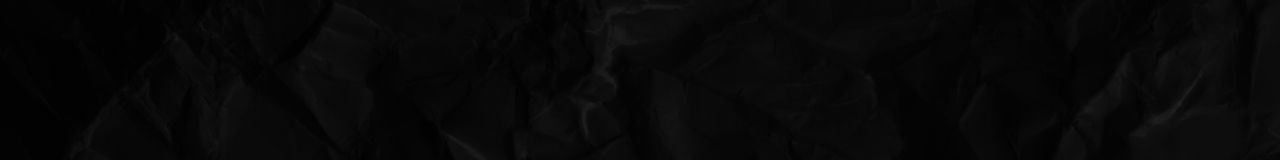
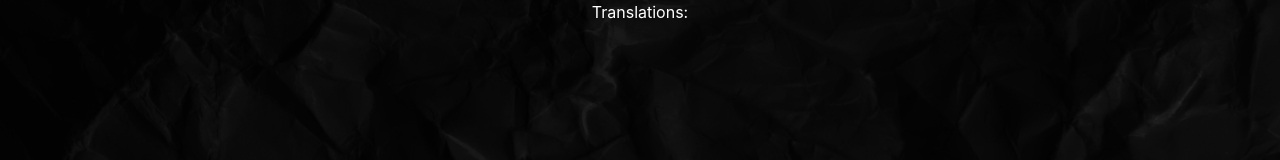
Before and after one commit to Fladit/song-finder-front, a React (Create React App) app: page / in a window 1280 px wide. Shown: the top 160 px of the page. Built offline with nearby package versions, Linux system fonts and the light colour scheme.

Commit message:
localisation is completed

```diff
--- a/src/components/Main/Main.jsx
+++ b/src/components/Main/Main.jsx
@@ -3,12 +3,7 @@ import "./main.css"
 import SongSegmentFinder from "./SongSegmentFinder/SongSegmentFinder";
 import {findVideo, findSong} from "../../utils/findSongAndVideo";
 import useOwnLocalisation from "../../hooks/useOwnLocalisation";
-import {localisationDictionary} from "../../utils/localisation";
-
-const enumLanguages = {
-    [localisationDictionary.EN]: "English",
-    [localisationDictionary.RU]: "Russian"
-}
+import Translations from "./Translations/Translations";
 
 const hostURL = "http://localhost:3001"
 
@@ -42,6 +37,7 @@ const Main = () => {
 
     return (
         <div>
+            <Translations localisation={localisation} />
             <div className={"main"} style={!isVideoFound? {marginTop: "30vh", height: "calc(100% - 30vh)"}
                 : {marginTop: 35, height: "calc(100% - 35px)"}}>
                 <div className={"main-track"}>{localisation.localisationEntries.MAIN_TITLE}</div>
--- /dev/null
+++ b/src/components/Main/Translations/Translations.jsx
@@ -0,0 +1,28 @@
+import React from 'react';
+import {localisationDictionary} from "../../../utils/localisation";
+const enumLanguages = {
+    [localisationDictionary.EN]: "English",
+    [localisationDictionary.RU]: "Русский"
+}
+
+const Translations = ({localisation}) => {
+    console.log("rerender")
+    return (
+        <div className={"translation"}>
+            <div className={"translation-title"}>{localisation.localisationEntries.TRANSLATIONS}:</div>
+            <ul className={"translation-list"}>
+                {Object.entries(enumLanguages).map(([key, value]) =>
+                    <li key={value} className={"translation-list-element"} onClick={() => {
+                        if (localisation.language !== value)
+                            localisation.setLanguage(key)
+                    }}>
+                        {value}
+                    </li>)}
+            </ul>
+        </div>
+    );
+};
+
+export default React.memo(Translations, ((prevProps, nextProps) => {
+    return prevProps.localisation.localisationEntries === nextProps.localisation.localisationEntries
+}));
--- a/src/components/Main/main.css
+++ b/src/components/Main/main.css
@@ -105,4 +105,34 @@ input[type=range]::-webkit-slider-thumb {
   top: 2px;
   margin-top: -7px;
 }
+.translation {
+  position: absolute;
+  width: fit-content;
+  height: fit-content;
+  top: 0;
+  left: 0;
+  right: 0;
+  margin-left: auto;
+  margin-right: auto;
+  color: white;
+}
+.translation:hover {
+  cursor: pointer;
+}
+.translation:hover .translation-list {
+  display: flex;
+  flex-direction: column;
+  justify-content: center;
+}
+.translation-list {
+  display: none;
+}
+.translation-list-element {
+  list-style-type: none;
+  margin-left: auto;
+  margin-right: auto;
+}
+.translation-list-element:hover {
+  color: green;
+}
 /*# sourceMappingURL=main.css.map */
--- a/src/components/Main/main.less
+++ b/src/components/Main/main.less
@@ -119,3 +119,40 @@ input[type=range]::-webkit-slider-thumb {
   top: 2px;
   margin-top: -7px;
 }
+
+.translation {
+  position: absolute;
+  width: fit-content;
+  height: fit-content;
+  top: 0;
+  left: 0;
+  right: 0;
+  margin-left: auto;
+  margin-right: auto;
+  color: white;
+  &:hover {
+    cursor: pointer;
+  }
+  &:hover &-list {
+    display: flex;
+    flex-direction: column;
+    justify-content: center;
+  }
+
+  &-title {
+
+  }
+
+  &-list {
+    display: none;
+
+    &-element {
+      list-style-type: none;
+      margin-left: auto;
+      margin-right: auto;
+      &:hover {
+        color: green;
+      }
+    }
+  }
+}
--- a/src/utils/localisation.js
+++ b/src/utils/localisation.js
@@ -9,7 +9,8 @@ const ruLocalisation = {
     INSERT_VIDEO_LINK_PLACEHOLDER: "Введите ссылку на видео....",
     FIND_VIDEO_BUTTON_TITLE: "Найти видео",
     FIND_SONG_BUTTON_TITTLE: "Найти песню",
-    CHOOSE_VIDEO_INTERVAL: "Выберите промежуток"
+    CHOOSE_VIDEO_INTERVAL: "Выберите промежуток",
+    TRANSLATIONS: "Переводы",
 }
 
 const enLocalisation = {
@@ -18,7 +19,8 @@ const enLocalisation = {
     INSERT_VIDEO_LINK_PLACEHOLDER: "Enter the link to the video....",
     FIND_VIDEO_BUTTON_TITLE: "Find video",
     FIND_SONG_BUTTON_TITTLE: "Find song",
-    CHOOSE_VIDEO_INTERVAL: "Choose the desired video interval"
+    CHOOSE_VIDEO_INTERVAL: "Choose the desired video interval",
+    TRANSLATIONS: "Translations"
 }
 
 let currentLocalisation = ruLocalisation
```
Also changed, not shown: 1 other file (tests, documents, lock files or other folders).
